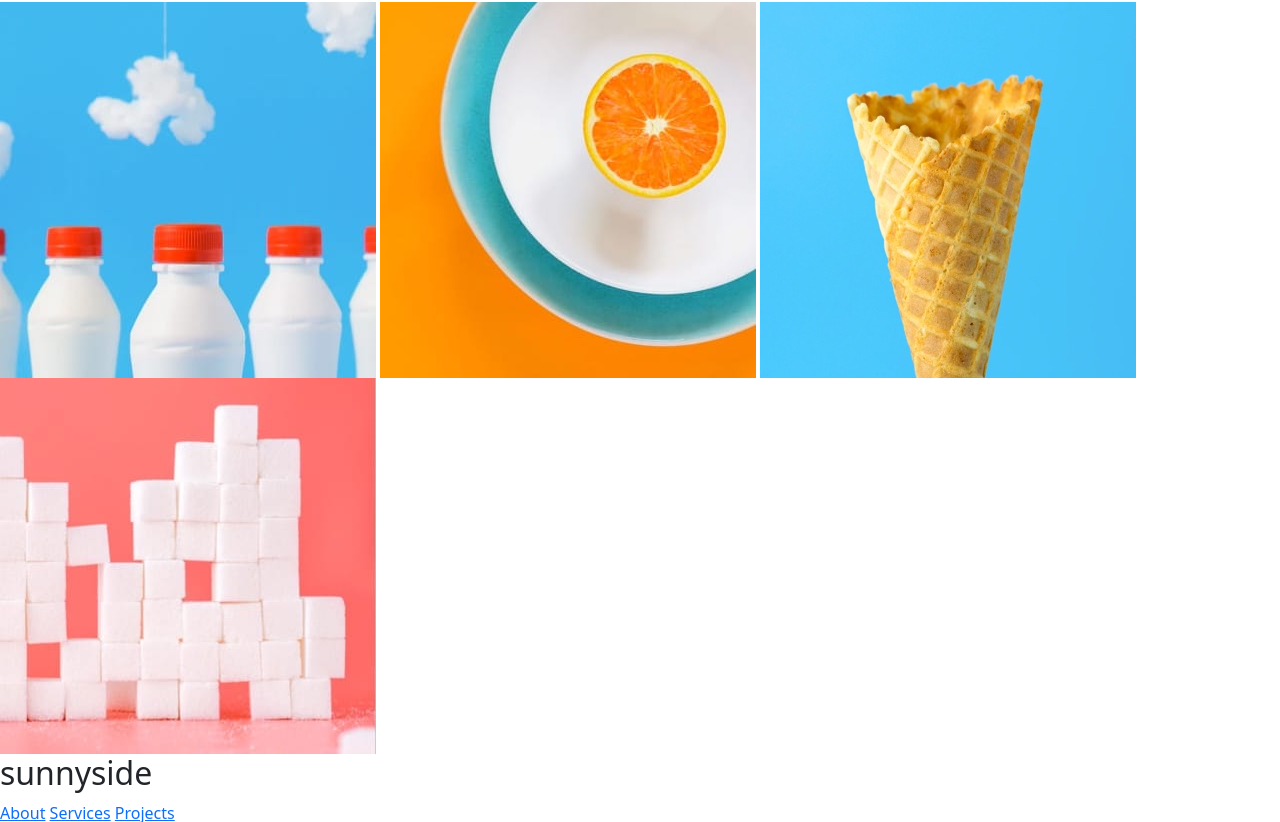
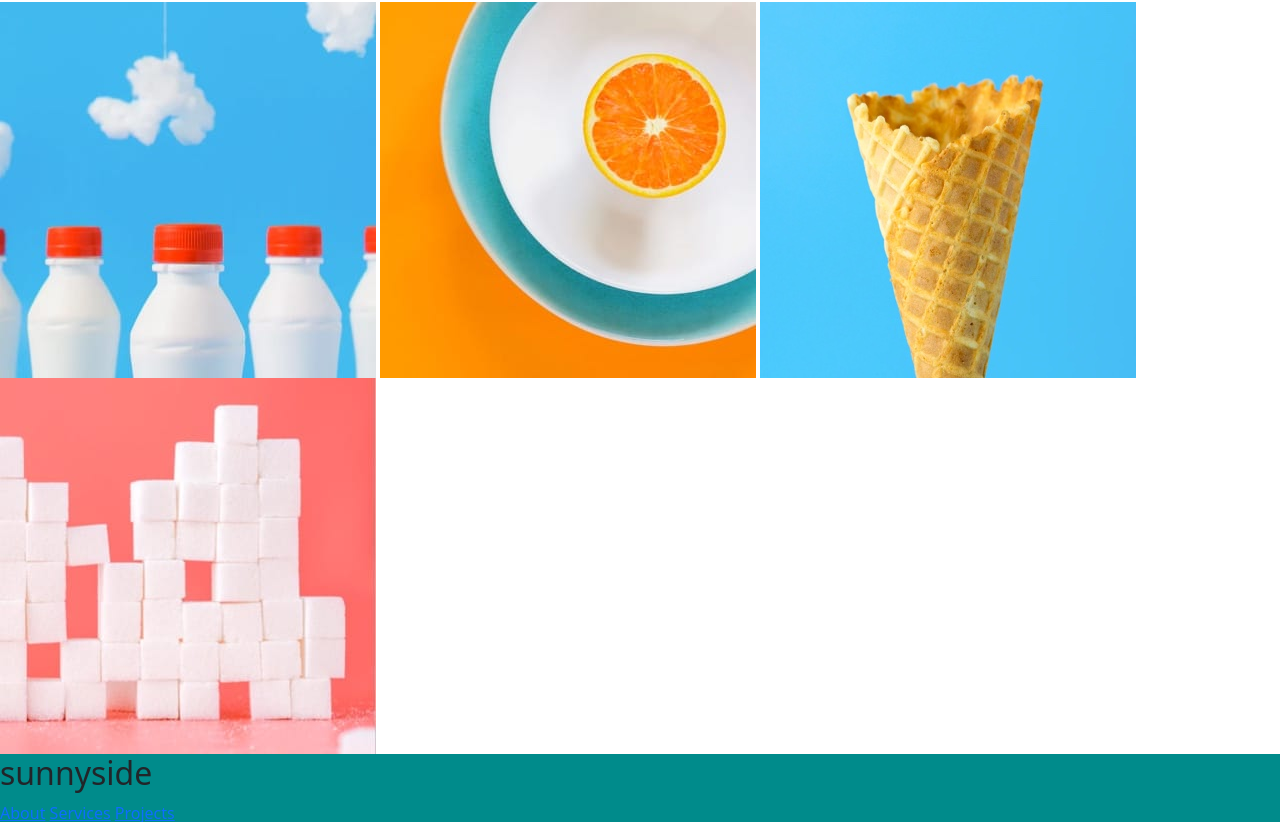
Before and after one commit to Tony-Leng/sunnyside-agency-landing-page-main, a website: page index.html in a window 1280 px wide. Shown: the part 6076-6898 px from the top of the page. Drawn offline with nearby package versions, Linux system fonts and the light colour scheme.

Commit message:
began footer

```diff
--- /dev/null
+++ b/styles/footer.css
@@ -0,0 +1,3 @@
+.footer {
+  background: darkcyan;
+}
--- a/styles/index.css
+++ b/styles/index.css
@@ -3,6 +3,7 @@
 @import "hero-div.css";
 @import "testimonials.css";
 @import "imageandtext-card.css";
+@import "footer.css";
 
 
 @media (max-width: 375px) {
```
